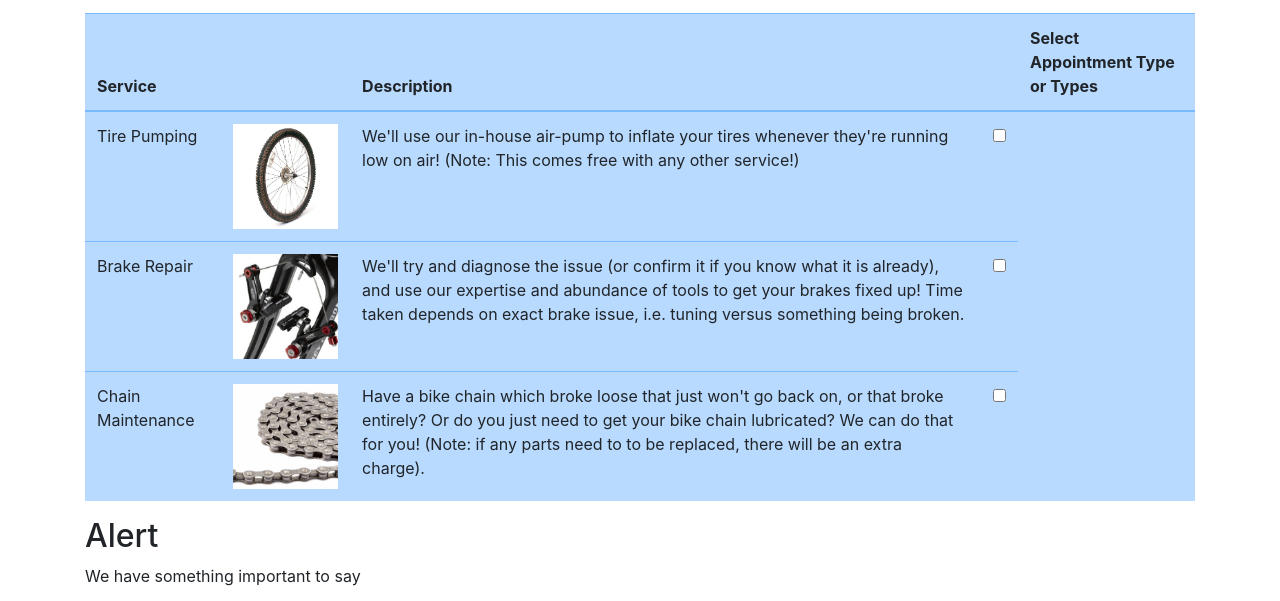
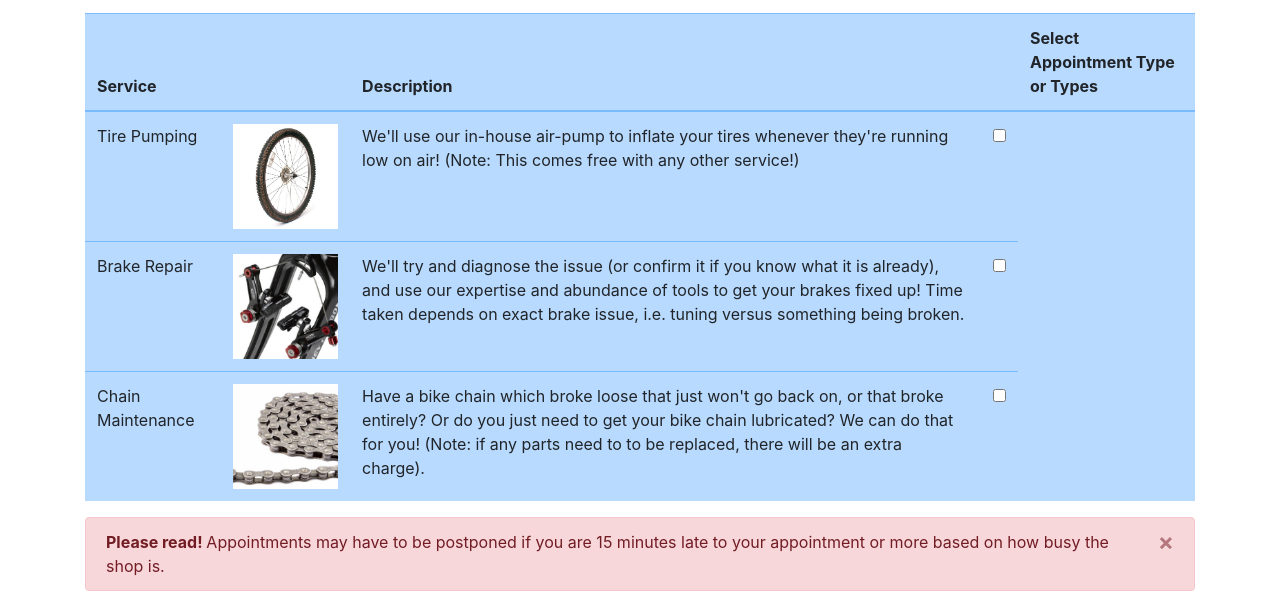
Before and after one commit to SEG3125-A/Group33-Lab4, a plain HTML site: page index.html in a window 1280 px wide. Shown: the part 331-932 px from the top of the page. Drawn offline with nearby package versions, Linux system fonts and the light colour scheme.

Commit message:
Removed more seemingly unneeded html

```diff
--- a/index.html
+++ b/index.html
@@ -115,8 +115,6 @@
     <!-- Bootstrap has components for alerts: https://www.w3schools.com/bootstrap4/bootstrap_alerts.asp  -->
     <!-- These can be useful for making sure someone reads something before continuing -->
     <div class="container">
-        <h2>Alert</h2>
-        <p>We have something important to say</p>
         <div class="alert alert-danger alert-dismissible">
             <button type="button" class="close" data-dismiss="alert">&times;</button>
             <strong>Please read! </strong>
@@ -207,10 +205,12 @@
     <!-- As we want to do a vertical navigation better suited for mobile design, an accordion pattern -->
     <!-- could work well.  You can use other patterns too.  This is just an example. -->
     <div class="container">
+        <!--
         <div class="container-md p-3 my-3 border bg-warning text-white">
             <h1>Erwind's and friends bike shop</h1>
             <p>Bike fixing is our business</p>
         </div>
+        -->
         <div id="accordion">
             <form>
             <div class="card">
```
